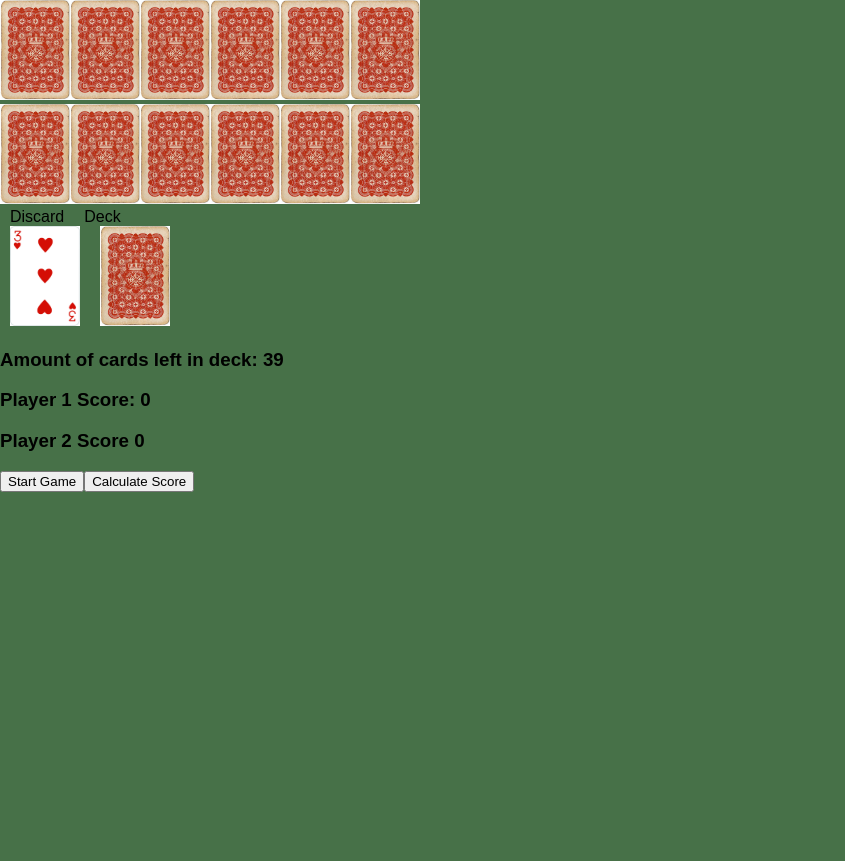
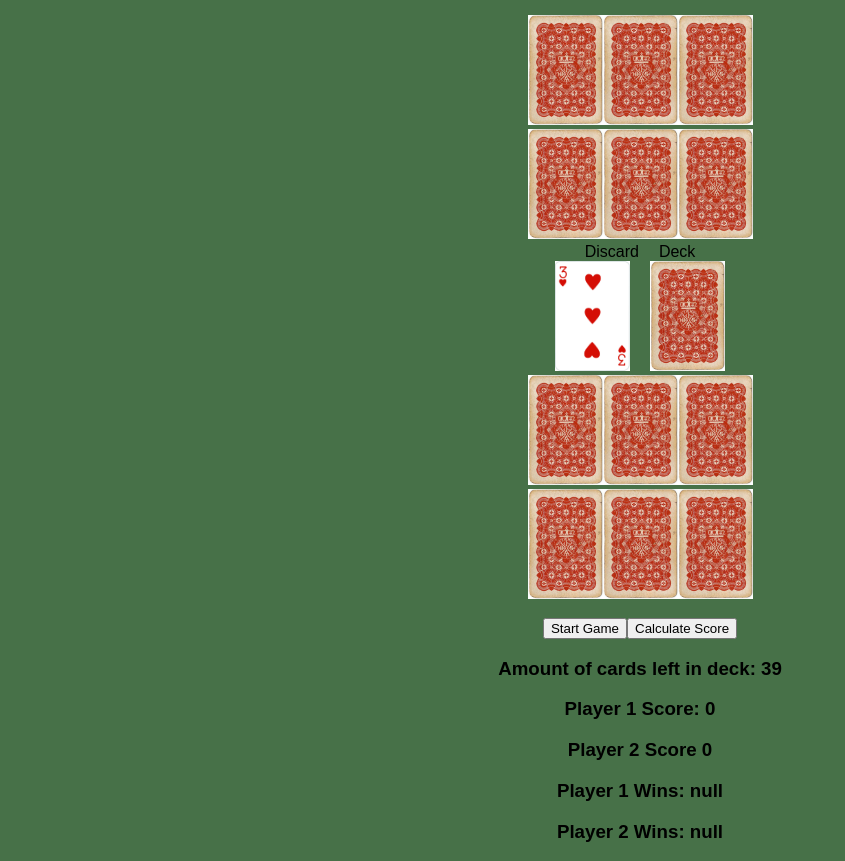
Before and after one commit to BenMortensenTTS/Golf, a React (Create React App) app: page / in a window 1280 px wide. Shown: the whole page, without its empty margins (0-845 px from the left). Before the commit the page ends 800 px from the top, so only its background shows below. Built offline with nearby package versions, Linux system fonts and the light colour scheme.

Commit message:
added local storage for wins

```diff
--- a/src/App.css
+++ b/src/App.css
@@ -4,15 +4,19 @@ body {
 }
 
 img {
-  height: 100px;
-  width: 70px;
+  height: 110px;
+  width: 75px;
 }
 
-span {
+.spanMove {
   margin: 10px;
 }
 
-#mainDiv {
-  text-align: center;
-  display: inline-block;
+#cards {
+	text-align: center;
+	margin: 15px auto;
 }
+
+#info {
+	text-align: center;
+}
--- a/src/App.js
+++ b/src/App.js
@@ -18,7 +18,9 @@ class App extends React.Component {
       totalP1Flipped: 0,
       totalP2Flipped: 0,
       p1Total: 0,
-      p2Total: 0
+      p2Total: 0,
+      p1Wins: 0,
+      p2Wins: 0
     }
   }
 
@@ -36,6 +38,10 @@ class App extends React.Component {
 
 
   componentDidMount() {
+    let p1Wins = localStorage.getItem('p1Wins')
+    let p2Wins = localStorage.getItem('p2Wins')
+
+
     let deckIndexArr = this.genDeck();
     let p1hand = [];
     let p2hand = [];
@@ -73,6 +79,8 @@ class App extends React.Component {
       play2Hand: p2hand,
       cardArray: deckImageArr,
       discard: discardObj,
+      p1Wins,
+      p2Wins
     })
   }
 
@@ -90,6 +98,7 @@ class App extends React.Component {
   }
 
   calculateScore = (item) => {
+    if(this.state.playing) {
       let state = this.state;
       let total1 = 0;
       let total2 = 0;
@@ -106,8 +115,6 @@ class App extends React.Component {
           total2 += (state.play2Hand[i].id % 13) + (state.play2Hand[i+3].id % 13)
         }
       }
-    console.log("Player 1: " + total1)
-    console.log("Player 2: " + total2)
 
       this.setState({
         p1Total: total1,
@@ -115,6 +122,33 @@ class App extends React.Component {
         playing: false
       })
 
+     if (total2 > total1) {
+      let curr = parseInt(this.state.p2Wins) + 1
+      this.setState({p2Wins: curr}, () => {
+        if(parseInt(this.state.p2Wins) > 8) {
+          localStorage.setItem('p2Wins', 0);
+          localStorage.setItem('p1Wins', 0);
+          this.setState({p2Wins: 0})
+          this.setState({p1Wins: 0})
+        } else {
+          localStorage.setItem('p2Wins', curr);
+        }
+      })
+    }
+
+      else if (total1 > total2) {
+        let curr = parseInt(this.state.p1Wins) + 1
+        this.setState({p1Wins: curr}, () => {
+          localStorage.setItem('p1Wins', curr);
+          if(parseInt(this.state.p1Wins) > 8) {
+            localStorage.setItem('p1Wins', 0);
+            localStorage.setItem('p2Wins', 0);
+            this.setState({p1Wins: 0})
+            this.setState({p2Wins: 0})
+          }
+        })
+      }
+    }
   }
 
 
@@ -164,17 +198,27 @@ class App extends React.Component {
   }
 
     let renderPlay1Hand = this.state.play1Hand.map((card1, index)=>{
-      return <img onClick={player1Click} src={"./images/0.jpg"} id={card1.id} className={index} key={index+10} alt="card" />
+      return <img draggable onClick={player1Click} src={"./images/0.jpg"} id={card1.id} className={index} key={index+10} alt="card" />
     })
+    let play1HandTop = renderPlay1Hand.slice(0,3);
+    let play1HandBot = renderPlay1Hand.slice(3);
+
     let renderPlay2Hand = this.state.play2Hand.map((card2, index)=>{
-      return <img onClick={player2Click} src={"./images/0.jpg"} id={card2.id} className={index} key={index+100} alt="card"/>
+      return <img draggable="true" onClick={player2Click} src={"./images/0.jpg"} id={card2.id} className={index} key={index+100} alt="card"/>
     })
+
+    let play2HandTop = renderPlay2Hand.slice(0,3);
+    let play2HandBot = renderPlay2Hand.slice(3);
+
     let deck = <img onClick={getCardFromDeck} src={"./images/0.jpg"} id={this.state.deckCardID} alt="deck" />
     let discard = <img src={this.state.discard.image} id={this.state.discard.id} alt="discard"/>
     let cardsOrEnd = this.state.cardArray.length !== 0 ? <h3>{"Amount of cards left in deck: " + this.state.cardArray.length}</h3> : <h3>No more cards.</h3>
     let player1Score = <h3>{"Player 1 Score: " + this.state.p1Total}</h3>
     let player2Score = <h3>{"Player 2 Score " + this.state.p2Total}</h3>
     let winner;
+    let p1Wins = <h3>{"Player 1 Wins: " + this.state.p1Wins}</h3>
+    let p2Wins = <h3>{"Player 2 Wins: " + this.state.p2Wins}</h3>
+
 
     if(this.state.p1Total > this.state.p2Total) {
       winner = <h3>{"The Winner is Player 1!"}</h3>
@@ -188,17 +232,34 @@ class App extends React.Component {
 
     return (
       <div>
-        <div>{renderPlay1Hand}</div>
-        <div>{renderPlay2Hand}</div>
+        <div id="cards">
+          <div>{play1HandTop}</div>
+          <div>{play1HandBot}</div>
 
-        <span>Discard</span><span>Deck</span><div></div>
-        <span>{discard}</span><span>{deck}</span>
+          <span className="spanMove">Discard</span><span className="spanMove">Deck</span><div></div>
+          <span className="spanMove">{discard}</span><span className="spanMove">{deck}</span>
+
+          <div>{play2HandTop}</div>
+          <div>{play2HandBot}</div>
+
+        </div>
+
+        <div id="info">
+
+          <Button clickFunc={this.startGame} buttonName="Start Game"/>
+          <Button clickFunc={this.calculateScore} buttonName="Calculate Score"/>
+
           <div>{cardsOrEnd}</div>
           <div>{player1Score}</div>
           <div>{player2Score}</div>
-        <Button clickFunc={this.startGame} buttonName="Start Game"/>
-        <Button clickFunc={this.calculateScore} buttonName="Calculate Score"/>
+
           <div>{winner}</div>
+          <div id="wins"><span>{p1Wins}{p2Wins}</span></div>
+
+        </div>
+
+
+
       </div>
     );
   }
```
Lines whose indentation alone changed are shown as unchanged.
